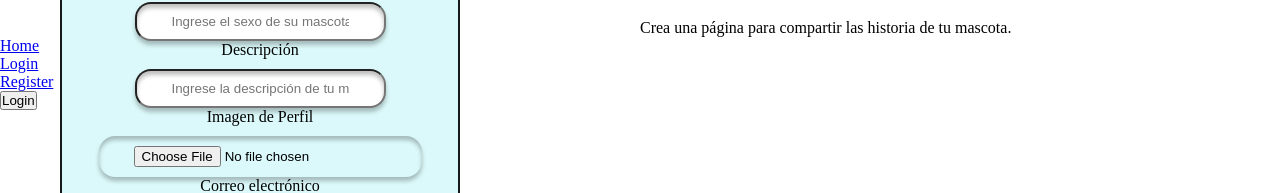
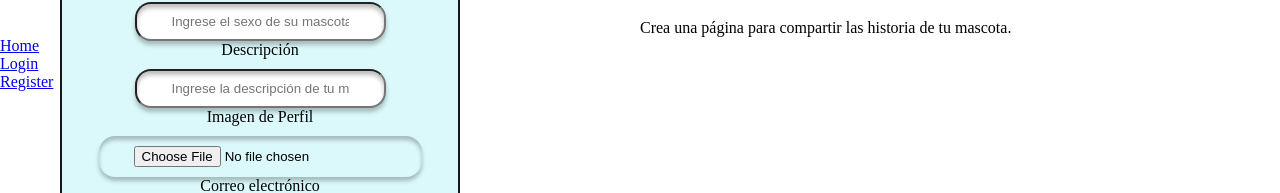
Before and after one commit to anamad8/FacePets, a React (Create React App) app in the folder frontend/: page /register in a window 1280 px wide. Shown: the part 446-639 px from the top of the page. Built offline with nearby package versions, Linux system fonts and the light colour scheme.

Commit message:
Update App.js

```diff
--- a/frontend/src/App.js
+++ b/frontend/src/App.js
@@ -30,8 +30,11 @@ function App() {
       user ? (
         <button onClick={logout}>Logout</button>
       ) : (
-        <button onClick={login}>Login</button>
+        <br/>
       )
+      // ) : (
+      //   <button onClick={login}>Login</button>
+      // )
     }
     </>
   );
```
